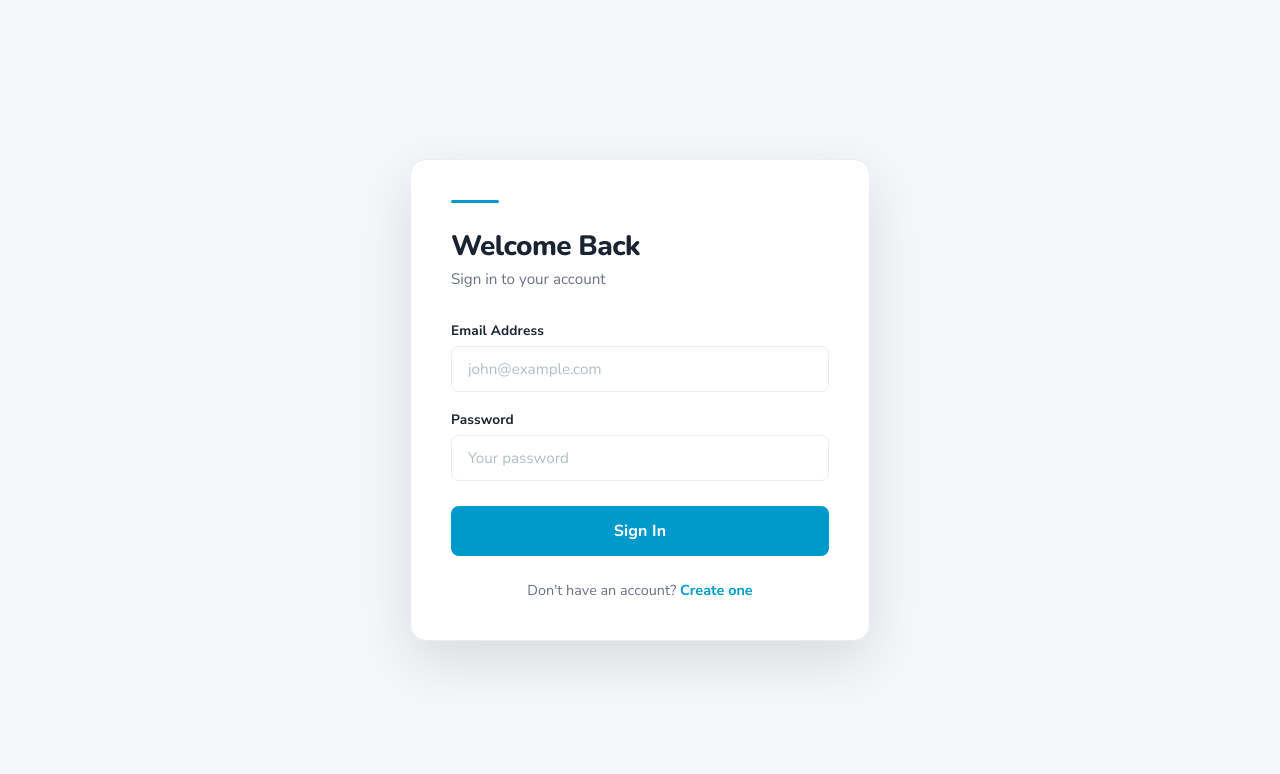
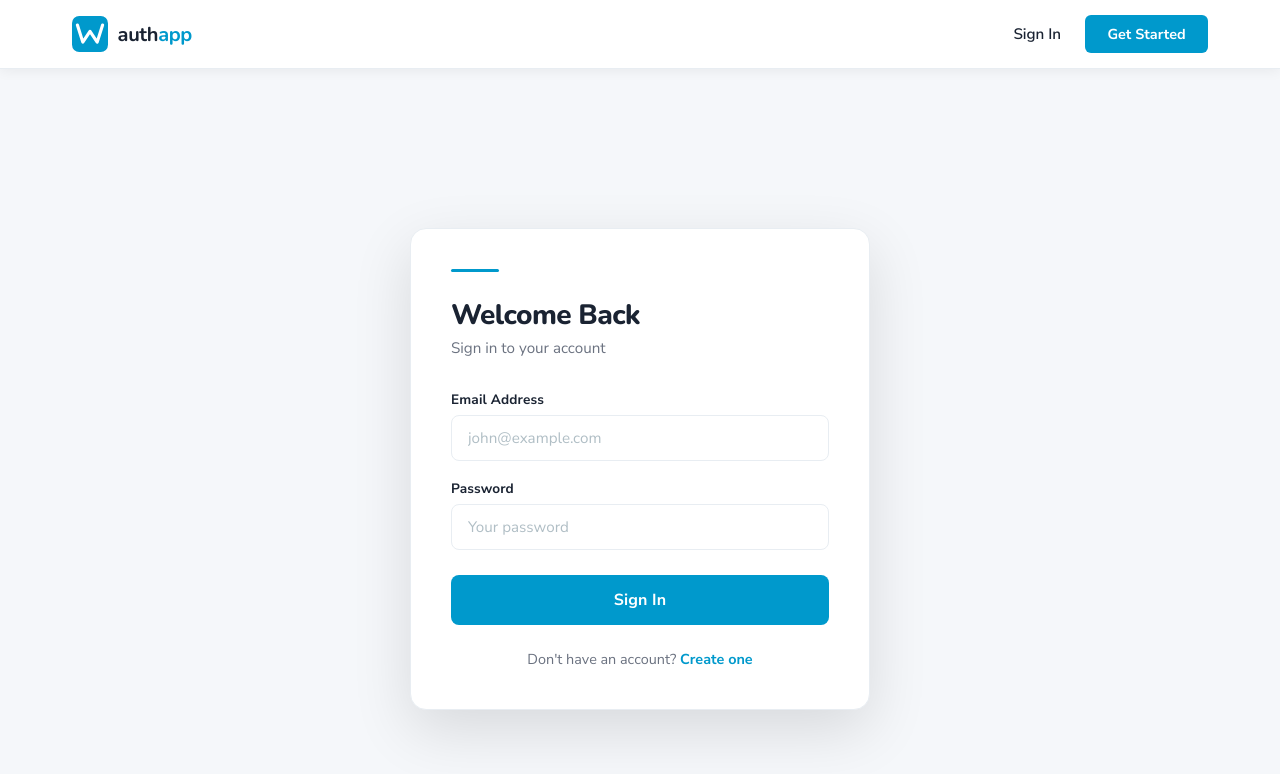
Before and after one commit to Nvhuma/Auth-assessment, a React app in the folder frontend/: page /login in a window 1280 px wide. Shown: the top 774 px of the page. Built offline with nearby package versions, Linux system fonts and the light colour scheme; the HTML template or start-up script is replaced by a standard one.

Commit message:
feat(frontend): add Navbar and Loader to App root

```diff
--- a/frontend/src/App.jsx
+++ b/frontend/src/App.jsx
@@ -1,36 +1,36 @@
 // frontend/src/App.jsx
-
-// App.jsx is the root component — it sets up routing.
-// React Router's BrowserRouter enables client-side routing:
-// - No page reloads when navigating between pages
-// - The URL changes but React renders the new component without a full refresh
-// This is what makes React a "Single Page Application" (SPA)
+// Root component — sets up routing, auth context, navbar, and the loader animation.
 
 import { BrowserRouter, Routes, Route, Navigate } from 'react-router-dom';
 import { AuthProvider } from './context/AuthContext';
 import ProtectedRoute from './components/ProtectedRoute';
+import Navbar from './components/Navbar';
+import Loader from './components/Loader';
 import Register from './pages/Register';
 import Login from './pages/Login';
 import Dashboard from './pages/Dashboard';
 
 function App() {
   return (
-    // BrowserRouter: uses the HTML5 History API for clean URLs (no #hash)
     <BrowserRouter>
-      {/* AuthProvider wraps everything so ALL routes can access auth state */}
       <AuthProvider>
+        {/* W logo loader — shows on first load then fades out */}
+        <Loader />
+
+        {/* Sticky top navigation bar */}
+        <Navbar />
+
         <Routes>
-          {/* Public routes — accessible without authentication */}
+          {/* Public routes */}
           <Route path="/register" element={<Register />} />
           <Route path="/login" element={<Login />} />
 
-          {/* Protected routes — wrapped in ProtectedRoute */}
-          {/* If not authenticated, ProtectedRoute redirects to /login */}
+          {/* Protected routes — ProtectedRoute redirects to /login if not authenticated */}
           <Route element={<ProtectedRoute />}>
             <Route path="/dashboard" element={<Dashboard />} />
           </Route>
 
-          {/* Default redirect: "/" goes to login */}
+          {/* Default redirect */}
           <Route path="/" element={<Navigate to="/login" replace />} />
         </Routes>
       </AuthProvider>
```
